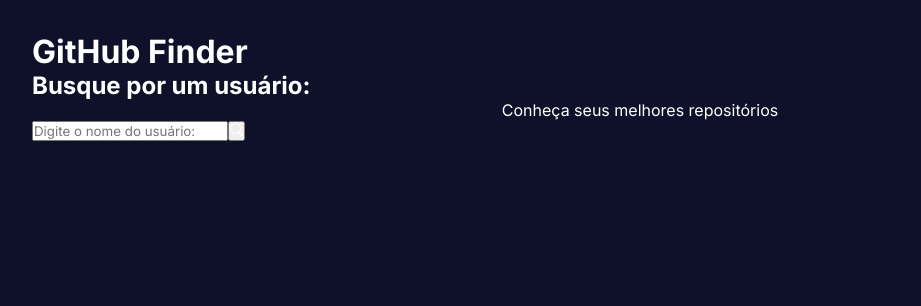
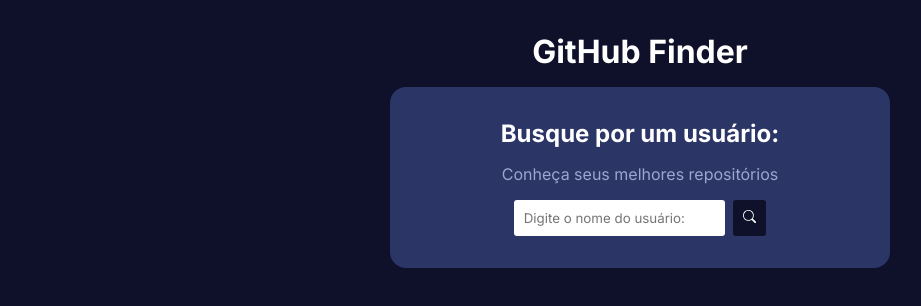
Before and after one commit to Eduardo-EGO1/GitHub-Finder, a React (Vite) app: page / in a window 1280 px wide. Shown: the top 306 px of the page, without its empty margins (0-921 px from the left). Built offline with nearby package versions, Linux system fonts and the light colour scheme.

Commit message:
feat: add search components e css modules

```diff
--- /dev/null
+++ b/src/App.module.css
@@ -0,0 +1,9 @@
+.app {
+    max-width: 500px;
+    margin: 0 auto;
+}
+
+.app h1 {
+    text-align: center;
+    margin-bottom: 1rem;
+}
--- a/src/App.tsx
+++ b/src/App.tsx
@@ -1,8 +1,9 @@
 import { Outlet } from "react-router-dom";
+import classes from "./App.module.css";
 
 function App() {
   return (
-    <div className="App">
+    <div className={classes.app}>
       <h1>GitHub Finder</h1>
       <Outlet />
     </div>
--- /dev/null
+++ b/src/components/Search.module.css
@@ -0,0 +1,34 @@
+.search {
+    background-color: #2b3566;
+    padding: 2rem;
+    border-radius: 1rem;
+    display:flex;
+    flex-direction: column;
+    justify-content: center;
+    align-items: center;
+    gap: 1rem;
+    margin-bottom: 1.5rem;
+}
+
+.search p {
+    color: #9da5d1;
+
+}
+
+.search_container {
+    display: flex;
+    gap: 0.5rem;
+}
+
+.search_container input,
+.search_container button {
+    padding: .6rem;
+    border-radius: 3px;
+    border: none;
+    color: #2b3566;
+}
+
+.search_container button {
+    background-color: #0e1129;
+    cursor: pointer;
+}
--- a/src/components/Search.tsx
+++ b/src/components/Search.tsx
@@ -6,13 +6,15 @@
 
 import { BsSearch } from "react-icons/bs";
 
+import classes from "./Search.module.css";
+
 const Search = ({loadUser}: SearchProps) => {
     const [userName, setUserName] = useState("");
     return (
-        <div>
+        <div className={classes.search}>
             <h2>Busque por um usuário:</h2>
             <p>Conheça seus melhores repositórios</p>
-            <div>
+            <div className={classes.search_container}>
                 <input type = "text" placeholder = "Digite o nome do usuário:" onChange={(e) => setUserName(e.target.value)}/>
                 <button onClick = {() => loadUser(userName)}>
                     <BsSearch />
--- a/src/routes/Home.tsx
+++ b/src/routes/Home.tsx
@@ -11,12 +11,23 @@
 
         const data = await res.json();
 
-        console.log(data)
+        const {avatar_url, login, location, followers, following, } = data;
+
+        const userData: UserProps = {
+            avatar_url,
+            login,
+            location,
+            followers,
+            following,
+        };
+
+        setUser(userData);
 
     }
     return (
         <div>
         <Search loadUser = {loadUser} />
+        {user && <p>{user.login}</p>}
     </div>
     );
 };
```
Also changed, not shown: src/App.css (deleted).
